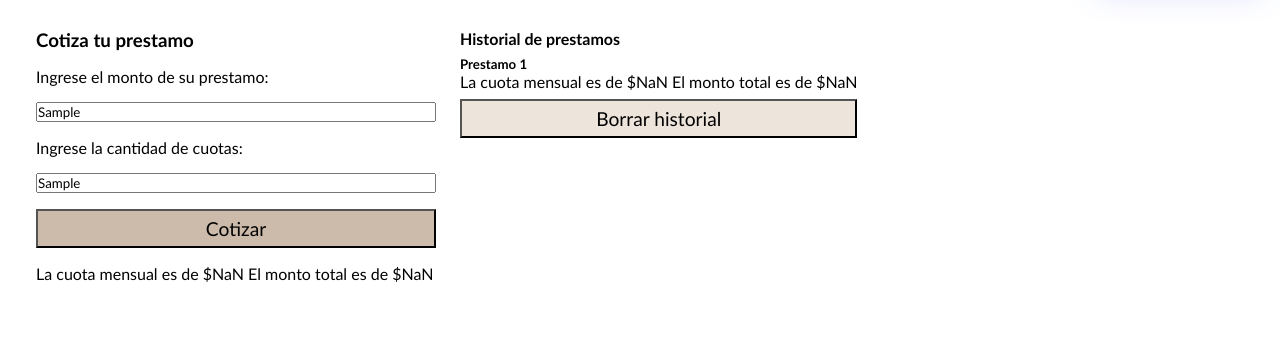
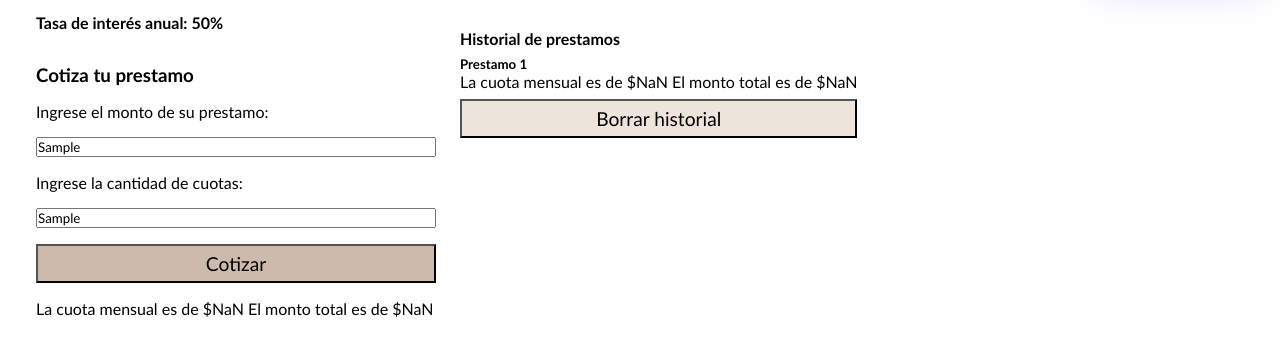
Before and after one commit to hernandezmery95/JavaScript, a plain HTML site: page index.html in a window 1280 px wide. Both pictures are taken after typing "Sample", "Sample" into the empty fields and a click on the button "Cotizar". Shown: the part 150-506 px from the top of the page. Drawn offline with nearby package versions, Linux system fonts and the light colour scheme.

Commit message:
uso de fetch

```diff
--- a/index.html
+++ b/index.html
@@ -15,6 +15,6 @@
     </main>
     <script type="text/javascript" src="https://cdn.jsdelivr.net/npm/toastify-js"></script>
     <script src="js/navegacion.js"></script>
-    <script src="js/index.js"></script>
+    <script type="module" src="js/index.js"></script>
 </body>
 </html>
--- a/js/index.js
+++ b/js/index.js
@@ -1,3 +1,7 @@
+const responseTasa = await fetch("tasa.json");
+const dataTasa = await responseTasa.json();
+const { tasaInteres } = dataTasa
+
 class Prestamo {
     constructor(monto, cuotas, interesAnual) {
         this.monto = monto;
@@ -14,8 +18,6 @@ class Prestamo {
     }
 }
 
-const INTERES_ANUAL = 50
-
 function calcularInteresMensual(interesAnual) {
     return interesAnual / (12 * 100)
 }
@@ -31,6 +33,7 @@ function calcularMontoFinal(cuotaMensual, cuotaPrestamo) {
 const main = document.getElementById("mainIndex");
 const container = document.createElement('div');
 const sectionTitle = document.createElement('h3');
+const tasaMensaje = document.createElement('h4');
 const form = document.createElement('form');
 
 container.style.display = "flex";
@@ -39,6 +42,7 @@ container.style.gap = "24px";
 container.id = "container"
 
 main.appendChild(container);
+form.appendChild(tasaMensaje);
 form.appendChild(sectionTitle);
 container.appendChild(form);
 
@@ -48,6 +52,8 @@ historial.style.flexDirection = "column"
 historial.style.gap = "8px"
 historial.style.marginTop = "32px"
 container.appendChild(historial)
+
+tasaMensaje.textContent = `Tasa de interés anual: ${tasaInteres}%`
 
 sectionTitle.textContent = "Cotiza tu prestamo"
 sectionTitle.style.marginTop = '16px'
@@ -102,7 +108,7 @@ function mostrarHistorial() {
         for (let i = 0; i <= prestamos.length; i++) {
             const prestamo = prestamos[i]
             if (prestamo) {
-                const prestamoObj = new Prestamo(prestamo.monto, prestamo.cuotas, INTERES_ANUAL)
+                const prestamoObj = new Prestamo(prestamo.monto, prestamo.cuotas, tasaInteres)
                 const div = document.createElement("div")
                 const h5 = document.createElement("h5")
                 h5.textContent = "Prestamo " + (i + 1)
@@ -150,7 +156,7 @@ form.addEventListener('submit', (e) => {
     e.preventDefault();
     const monto = e.target.elements["input-monto"].value
     const cuotas = e.target.elements["input-cuotas"].value
-    const prestamo = new Prestamo(monto, cuotas, INTERES_ANUAL);
+    const prestamo = new Prestamo(monto, cuotas, tasaInteres);
     console.log("prestamo: ", prestamo)
     p.textContent = prestamo.mostrarDetalles()
     main.appendChild(p)
--- /dev/null
+++ b/tasa.json
@@ -0,0 +1,3 @@
+{
+    "tasaInteres": 50
+}
```
